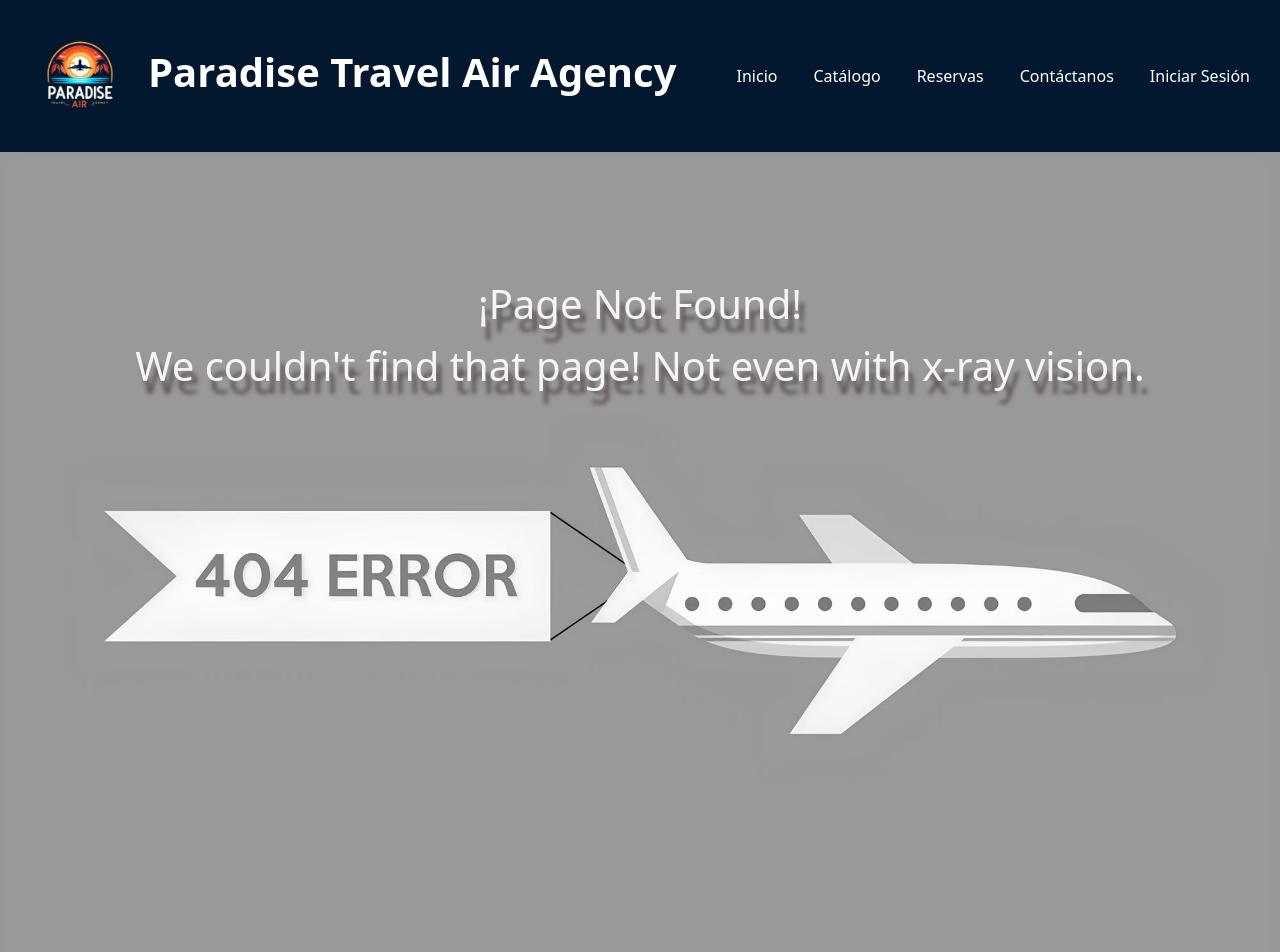
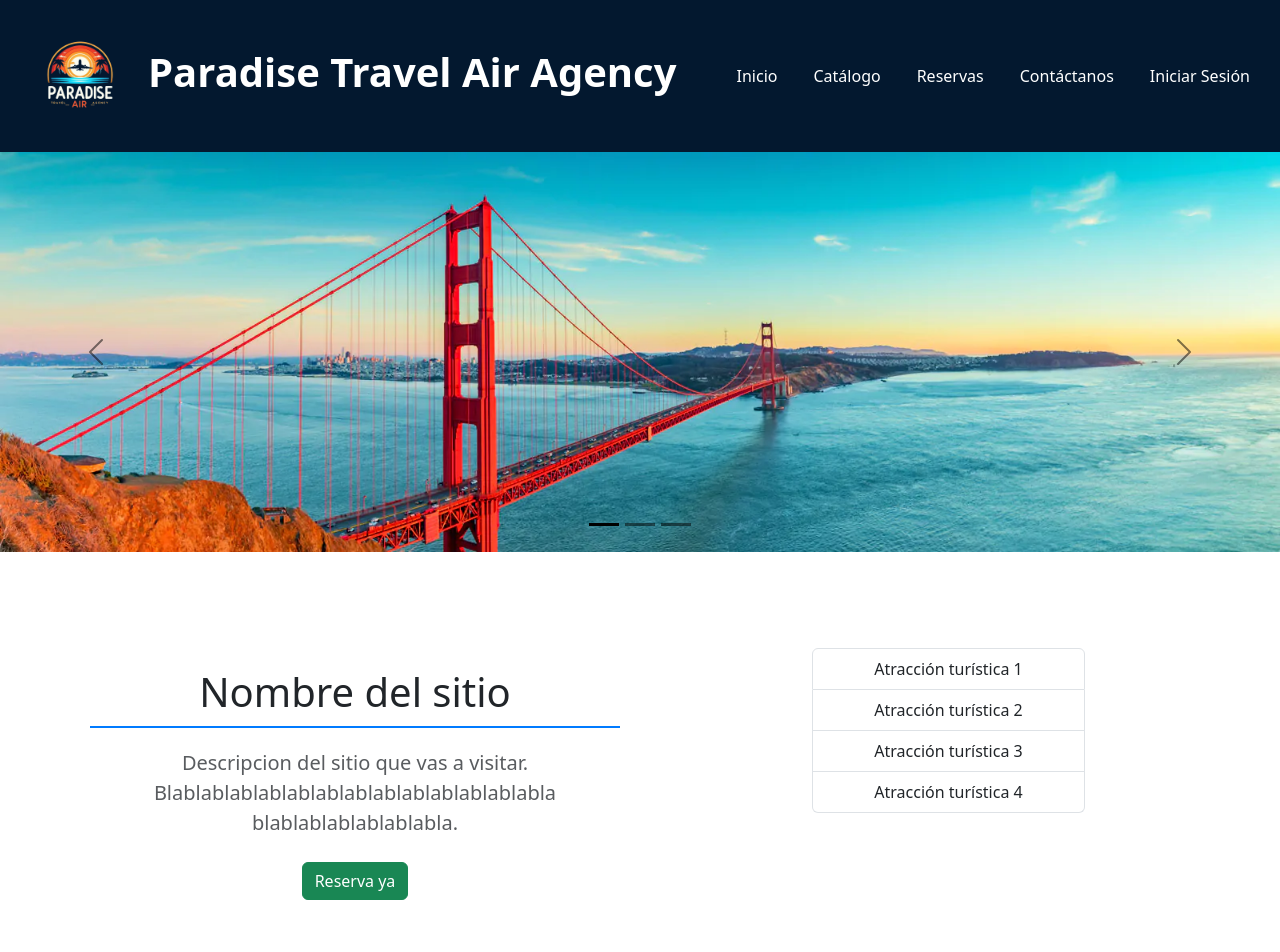
Before and after one commit to nicolascastellanosmena/Agencia-De-Viaje, an Angular app in the folder AgenciaViaje/: page /pais in a window 1280 px wide. Before the commit this address had no page. Shown: the top 952 px of the page. Built offline with nearby package versions, Linux system fonts and the light colour scheme.

Commit message:
Se ha creado pagina generica para los destinos y se le implementara con la api segun sea el destino seleccionado.

```diff
--- a/AgenciaViaje/src/app/app.component.ts
+++ b/AgenciaViaje/src/app/app.component.ts
@@ -1,6 +1,7 @@
 import { Component } from '@angular/core';
 import { RouterOutlet,RouterLink } from '@angular/router';
 import { NavbarComponent } from './component/navbar/navbar.component';
+
 
 
 @Component({
--- a/AgenciaViaje/src/app/app.routes.ts
+++ b/AgenciaViaje/src/app/app.routes.ts
@@ -6,11 +6,14 @@ import { IniciosesionComponent } from './page/iniciosesion/iniciosesion.componen
 import { RegistroComponent } from './page/registro/registro.component';
 import { ReservasComponent } from './page/reservas/reservas.component';
 import { ContinenteDetailsComponent } from './page/continente-details/continente-details.component';
+import { PaisDetailsComponent } from './page/pais-details/pais-details.component';
 import { PageNotFoundComponent } from './page-not-found/page-not-found.component';
+
 export const routes: Routes = [
     {path:'',component:HomeComponent},
     {path:'catalogo',component:CatalogoComponent},
     {path:'catalogo/:continenteId',component:ContinenteDetailsComponent},
+    {path:'pais',component:PaisDetailsComponent},
     {path:'contactanos',component:ContactanosComponent},
     {path:'home',component:HomeComponent},
     {path:'iniciosesion',component:IniciosesionComponent},
@@ -18,4 +21,5 @@ export const routes: Routes = [
     {path:'reservas',component:ReservasComponent},
     {path: '**', component: PageNotFoundComponent},
 
+
 ];
--- a/AgenciaViaje/src/app/page/continente-details/continente-details.component.html
+++ b/AgenciaViaje/src/app/page/continente-details/continente-details.component.html
@@ -1,3 +1,4 @@
+
 <div class="container-fluid">
   <main>
     <div class="row justify-content-center" id="carruselll">
@@ -40,7 +41,9 @@
           <ol class="list-group list-group-numbered">
             @for (conte of bDestinos.continentes; track conte) { @for (paises of conte.destinos | slice : 0
             : 4; track paises) {
-            <li class="list-group-item d-flex justify-content-between align-items-start">
+            <li
+              class="list-group-item d-flex justify-content-between align-items-start"
+            >
               <div class="ms-2 me-auto">
                 <div class="fw-bold">{{ paises.nombre }}</div>
                 {{ paises.pais }}
@@ -62,7 +65,9 @@
              { @for (paises of conte.destinos | slice : 0
             : 4; track paises) { @for (hotel of paises.hoteles |slice :0:1; track
             hotel) {
-            <li class="list-group-item d-flex justify-content-between align-items-start">
+            <li
+              class="list-group-item d-flex justify-content-between align-items-start"
+            >
               <div class="ms-2 me-auto">
                 <div class="fw-bold">{{ hotel.nombre }}</div>
                 {{ hotel.precio_minimo | currency }}-{{
@@ -84,6 +89,7 @@
         @for (elem of bDestinos.continentes; track elem) { @for (pais of elem.destinos|slice :0:4; track
         pais) {
         <div class="card mb-3" style="max-width: 840px" id="carta2">
+          <a href="pais">
             <div class="row g-0">
             <div class="col-md-4">
                 <img src="{{pais.imagen}}" class="img-fluid rounded-start" style="height: 100%" alt="..." />
@@ -100,6 +106,8 @@
               </div>
             </div>
           </div>
+          </a>
+
         </div>
 
         } }
--- a/AgenciaViaje/src/app/page/destinos/destinos.component.html
+++ /dev/null
@@ -1 +0,0 @@
-<p>destinos works!</p>
--- /dev/null
+++ b/AgenciaViaje/src/app/page/pais-details/pais-details.component.css
@@ -0,0 +1,25 @@
+main{
+    min-height: 100vh;
+}
+.container-fluid{
+    padding: 0;
+}
+#infoBox {
+    padding: 20px;
+    border-radius: 10px;
+    transition: box-shadow 0.3s ease;
+
+}
+
+#infoBox:hover {
+    box-shadow: 0 0 10px 5px rgba(22, 10, 189, 0.5);
+}
+#infoBox2:hover {
+    box-shadow: 0 0 10px 5px rgba(22, 10, 189, 0.5);
+}
+
+h1{
+    border-bottom: 2px solid #007bff;
+    padding-bottom: 10px;
+    margin-bottom: 20px;
+}
--- /dev/null
+++ b/AgenciaViaje/src/app/page/pais-details/pais-details.component.html
@@ -0,0 +1,79 @@
+<div class="container-fluid">
+    <main>
+        <div id="carouselExampleDark" class="carousel carousel-dark slide" data-bs-ride="carousel">
+            <div class="carousel-indicators">
+                <button type="button" data-bs-target="#carouselExampleDark" data-bs-slide-to="0" class="active"
+                    aria-current="true" aria-label="Slide 1"></button>
+                <button type="button" data-bs-target="#carouselExampleDark" data-bs-slide-to="1"
+                    aria-label="Slide 2"></button>
+                <button type="button" data-bs-target="#carouselExampleDark" data-bs-slide-to="2"
+                    aria-label="Slide 3"></button>
+            </div>
+            <div class="carousel-inner">
+                <div class="carousel-item active" data-bs-interval="10000">
+                    <img src="../../../assets/imagenes/images (1).jpeg" class="img-fluid" alt="..."
+                        style="width: 100%; height: 50%;">
+                    <div class="carousel-caption d-none d-md-block">
+                    </div>
+                </div>
+                <div class="carousel-item" data-bs-interval="2000">
+                    <img src="../../../assets/imagenes/images (1).jpeg" class="img-fluid" alt="..."
+                        style="width: 100%; height: 50%;">
+                    <div class="carousel-caption d-none d-md-block">
+                    </div>
+                </div>
+                <div class="carousel-item">
+                    <img src="../../../assets/imagenes/images (1).jpeg" class="img-fluid" alt="..."
+                        style="width: 100%; height: 50%;">
+                    <div class="carousel-caption d-none d-md-block">
+                    </div>
+                </div>
+            </div>
+            <button class="carousel-control-prev" type="button" data-bs-target="#carouselExampleDark"
+                data-bs-slide="prev">
+                <span class="carousel-control-prev-icon" aria-hidden="true"></span>
+                <span class="visually-hidden">Previous</span>
+            </button>
+            <button class="carousel-control-next" type="button" data-bs-target="#carouselExampleDark"
+                data-bs-slide="next">
+                <span class="carousel-control-next-icon" aria-hidden="true"></span>
+                <span class="visually-hidden">Next</span>
+            </button>
+        </div>
+
+        <section id="cajas" class="py-5 text-center container">
+            <div class="row">
+                <div class="col">
+                    <div class="row py-lg-5">
+                        <div id="infoBox" class="col-lg-6 col-md-8">
+                            <h1 class="fw-light">Nombre del sitio</h1>
+                            <p class="lead text-muted">Descripcion del sitio que vas a visitar. Blablablablablablablablablablablablablabla
+                                blablablablablablabla.</p>
+                            <p>
+                                <a href="#" class="btn btn-success my-2">Reserva ya</a>
+                            </p>
+                        </div>
+                        <div class="col">
+                            <div id="lista" class="col-lg-6 col-md-4" style="margin-left: 10rem;">
+                                <div id="infoBox2" class="list-group">
+                                    <a href="#" class="list-group-item list-group-item-action">Atracción turística 1</a>
+                                    <a href="#" class="list-group-item list-group-item-action">Atracción turística 2</a>
+                                    <a href="#" class="list-group-item list-group-item-action">Atracción turística 3</a>
+                                    <a href="#" class="list-group-item list-group-item-action">Atracción turística 4</a>
+                                </div>
+                            </div>
+                        </div>
+                    </div>
+                </div>
+            </div>
+        </section>
+
+
+
+
+
+    </main>
+</div>
+
+
+<app-footer></app-footer>
```
Also changed, not shown: AgenciaViaje/src/app/page/destinos/destinos.component.ts (deleted, +0 -12 lines), AgenciaViaje/src/app/page/pais-details/pais-details.component.ts (added, +13 -0 lines), AgenciaViaje/src/app/page/destinos/destinos.component.css (deleted), 1 other file (tests, documents, lock files or other folders). Lines whose indentation alone changed are shown as unchanged.
